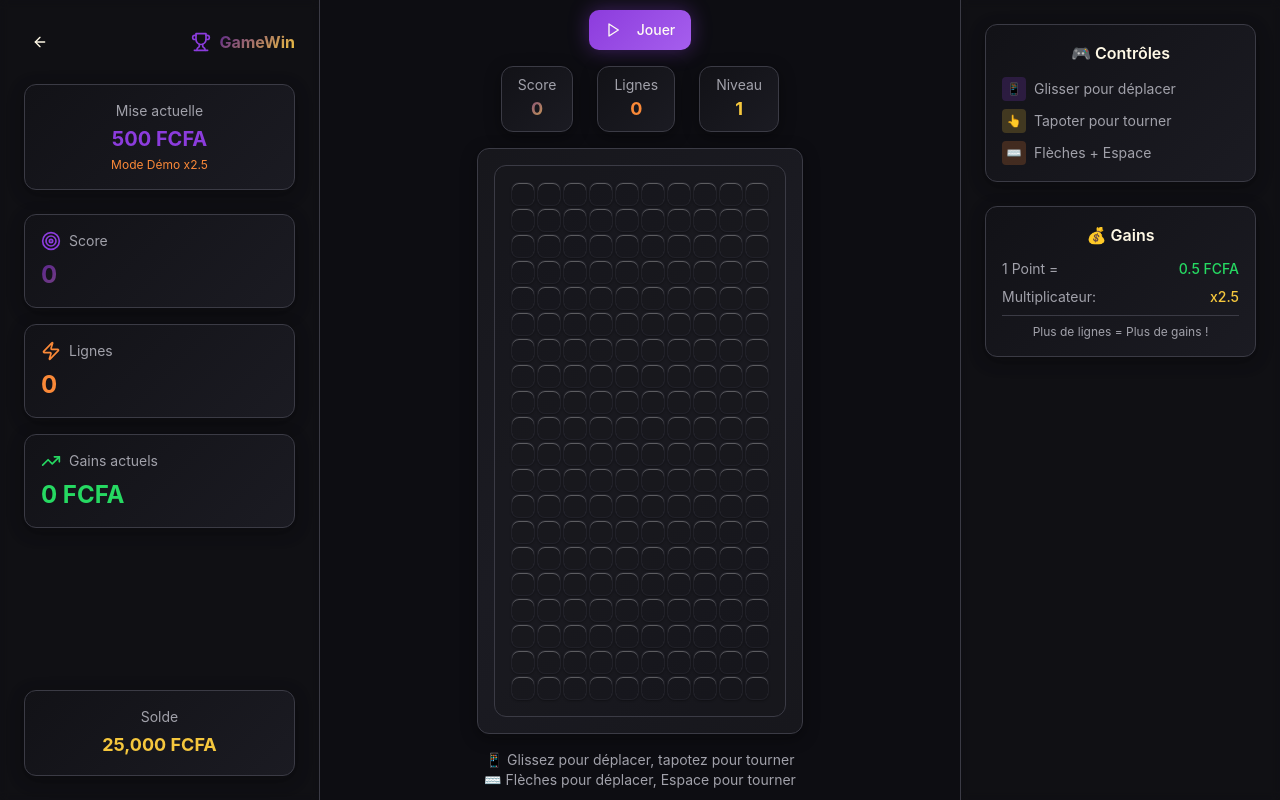
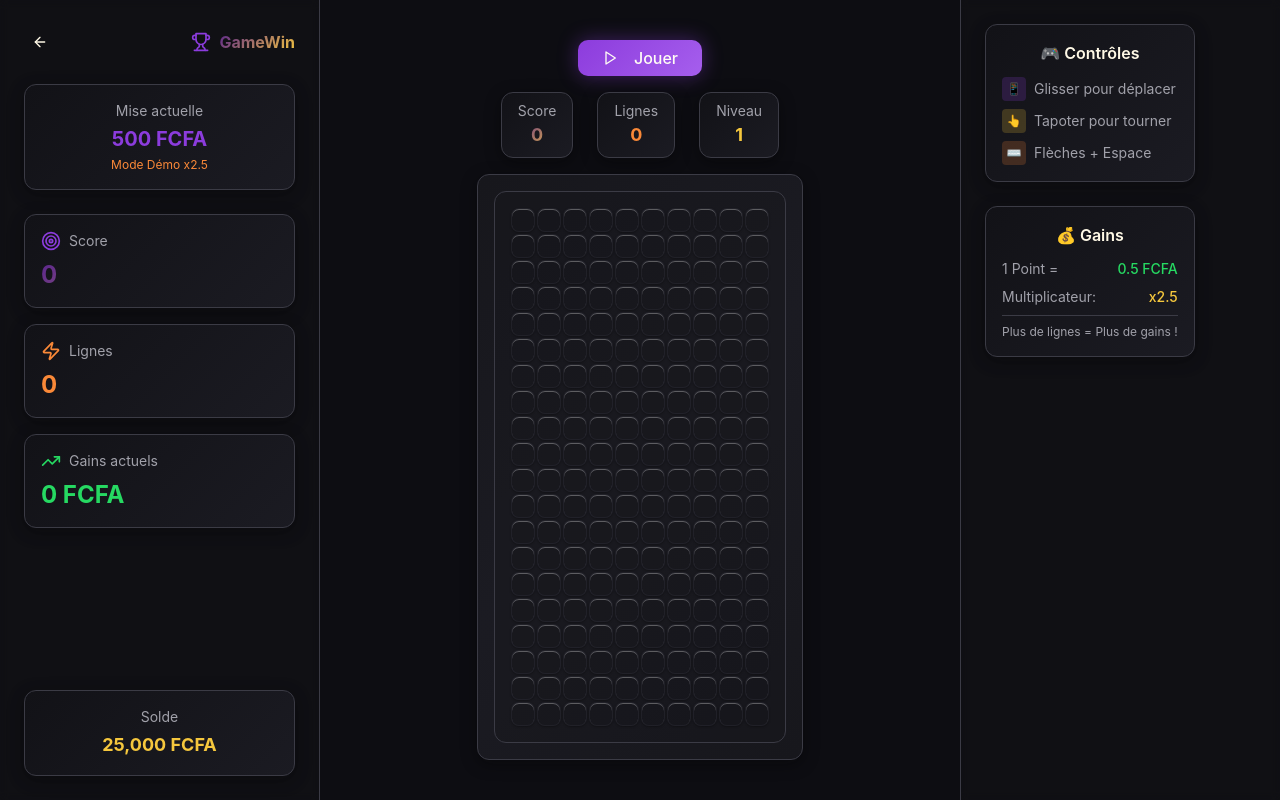
Before and after one commit to I-GLOBAL71/inception-igniter, a React (Vite) app: page / in a window 1280 px wide. Both pictures are taken after a click on the button "Commencer la partie". Built offline with nearby package versions, Linux system fonts and the light colour scheme.

Commit message:
Refactor game interface layout

```diff
--- a/src/components/tetris/TetrisBoard.tsx
+++ b/src/components/tetris/TetrisBoard.tsx
@@ -306,26 +306,27 @@ export default function TetrisBoard({ onScoreChange, onLinesChange }: TetrisBoar
   };
 
   return (
-    <div className="flex flex-col items-center space-y-4 p-4">
+    <div className="flex flex-col items-center space-y-2 lg:space-y-4">
       {/* Game Controls */}
-      <div className="flex items-center gap-4">
+      <div className="flex items-center gap-2">
         <Button
           onClick={toggleGame}
           variant="default"
-          className="gaming-button-primary"
+          className="gaming-button-primary text-sm lg:text-base px-4 lg:px-6"
+          size="sm"
         >
           {gameOver ? (
-            <><RotateCcw className="w-4 h-4 mr-2" /> Rejouer</>
+            <><RotateCcw className="w-3 h-3 lg:w-4 lg:h-4 mr-1 lg:mr-2" /> Rejouer</>
           ) : isPlaying ? (
-            <><Pause className="w-4 h-4 mr-2" /> Pause</>
+            <><Pause className="w-3 h-3 lg:w-4 lg:h-4 mr-1 lg:mr-2" /> Pause</>
           ) : (
-            <><Play className="w-4 h-4 mr-2" /> Jouer</>
+            <><Play className="w-3 h-3 lg:w-4 lg:h-4 mr-1 lg:mr-2" /> Jouer</>
           )}
         </Button>
       </div>
 
-      {/* Game Status */}
-      <div className="flex gap-6 text-center">
+      {/* Desktop Game Status */}
+      <div className="hidden lg:flex gap-6 text-center">
         <div className="gaming-card px-4 py-2">
           <div className="text-sm text-muted-foreground">Score</div>
           <div className="text-lg font-bold gaming-text-gradient">{score.toLocaleString()}</div>
@@ -348,7 +349,7 @@ export default function TetrisBoard({ onScoreChange, onLinesChange }: TetrisBoar
         onClick={handleTap}
       >
         <div
-          className="grid gap-0.5 p-4 bg-surface/40 rounded-lg border border-border"
+          className="grid gap-0.5 p-2 lg:p-4 bg-surface/40 rounded-lg border border-border"
           style={{
             gridTemplateColumns: `repeat(${BOARD_WIDTH}, 1fr)`,
             gridTemplateRows: `repeat(${BOARD_HEIGHT}, 1fr)`
@@ -359,11 +360,11 @@ export default function TetrisBoard({ onScoreChange, onLinesChange }: TetrisBoar
 
         {gameOver && (
           <div className="absolute inset-0 flex items-center justify-center bg-background/80 backdrop-blur-sm rounded-lg">
-            <div className="text-center p-6">
-              <h2 className="text-2xl font-bold gaming-text-gradient mb-2">Game Over!</h2>
-              <p className="text-muted-foreground mb-4">Score final: {score.toLocaleString()}</p>
-              <Button onClick={toggleGame} className="gaming-button-secondary">
-                <RotateCcw className="w-4 h-4 mr-2" />
+            <div className="text-center p-4 lg:p-6">
+              <h2 className="text-xl lg:text-2xl font-bold gaming-text-gradient mb-2">Game Over!</h2>
+              <p className="text-muted-foreground mb-4 text-sm lg:text-base">Score final: {score.toLocaleString()}</p>
+              <Button onClick={toggleGame} className="gaming-button-secondary" size="sm">
+                <RotateCcw className="w-3 h-3 lg:w-4 lg:h-4 mr-1 lg:mr-2" />
                 Nouvelle partie
               </Button>
             </div>
@@ -372,9 +373,8 @@ export default function TetrisBoard({ onScoreChange, onLinesChange }: TetrisBoar
       </div>
 
       {/* Mobile Instructions */}
-      <div className="text-center text-sm text-muted-foreground max-w-xs">
-        <p>📱 Glissez pour déplacer, tapotez pour tourner</p>
-        <p>⌨️ Flèches pour déplacer, Espace pour tourner</p>
+      <div className="lg:hidden text-center text-xs text-muted-foreground max-w-xs px-2">
+        <p>📱 Glissez pour déplacer • 👆 Tapotez pour tourner</p>
       </div>
     </div>
   );
--- a/src/pages/Index.tsx
+++ b/src/pages/Index.tsx
@@ -42,9 +42,54 @@ const Index = () => {
   }
 
   return (
-    <div className="h-screen bg-background overflow-hidden flex">
-      {/* Left Sidebar - Stats */}
-      <div className="w-80 bg-surface/30 backdrop-blur-sm border-r border-border p-6 flex flex-col">
+    <div className="h-screen bg-background overflow-hidden">
+      {/* Mobile Header */}
+      <div className="lg:hidden flex items-center justify-between p-4 bg-surface/30 backdrop-blur-sm border-b border-border">
+        <Button
+          onClick={handleBackToBetting}
+          variant="ghost"
+          size="sm"
+          className="p-2"
+        >
+          <ArrowLeft className="w-4 h-4" />
+        </Button>
+        <div className="flex items-center space-x-2">
+          <Trophy className="w-5 h-5 text-primary" />
+          <span className="font-bold gaming-text-gradient">GameWin</span>
+        </div>
+        <div className="text-right">
+          <div className="text-sm font-bold text-primary">
+            {currentBet.toLocaleString()} FCFA
+          </div>
+          {demoMode && (
+            <div className="text-xs text-accent">x{multiplier}</div>
+          )}
+        </div>
+      </div>
+
+      {/* Mobile Stats Bar */}
+      <div className="lg:hidden flex justify-between p-2 bg-surface/20 border-b border-border text-center">
+        <div className="flex-1">
+          <div className="text-xs text-muted-foreground">Score</div>
+          <div className="text-sm font-bold text-primary">{score.toLocaleString()}</div>
+        </div>
+        <div className="flex-1">
+          <div className="text-xs text-muted-foreground">Lignes</div>
+          <div className="text-sm font-bold text-accent">{lines}</div>
+        </div>
+        <div className="flex-1">
+          <div className="text-xs text-muted-foreground">Gains</div>
+          <div className="text-sm font-bold text-success">{earnings.toLocaleString()}</div>
+        </div>
+        <div className="flex-1">
+          <div className="text-xs text-muted-foreground">Solde</div>
+          <div className="text-sm font-bold text-secondary">{balance.toLocaleString()}</div>
+        </div>
+      </div>
+
+      <div className="flex h-full lg:h-screen">
+        {/* Desktop Left Sidebar - Stats */}
+        <div className="hidden lg:flex w-80 bg-surface/30 backdrop-blur-sm border-r border-border p-6 flex-col">
           {/* Header */}
           <div className="flex items-center justify-between mb-6">
             <Button
@@ -119,15 +164,17 @@ const Index = () => {
         </div>
 
         {/* Main Game Area */}
-      <div className="flex-1 flex items-center justify-center">
+        <div className="flex-1 flex items-center justify-center p-2 lg:p-4">
+          <div className="w-full max-w-sm">
             <TetrisBoard
               onScoreChange={setScore}
               onLinesChange={setLines}
             />
           </div>
+        </div>
 
-      {/* Right Panel - Next Piece & Instructions */}
-      <div className="w-80 bg-surface/30 backdrop-blur-sm border-l border-border p-6">
+        {/* Desktop Right Panel */}
+        <div className="hidden lg:flex w-80 bg-surface/30 backdrop-blur-sm border-l border-border p-6">
           <div className="space-y-6">
             {/* Instructions */}
             <div className="gaming-card p-4">
@@ -172,6 +219,7 @@ const Index = () => {
           </div>
         </div>
       </div>
+    </div>
   );
 };
 
```
Lines whose indentation alone changed are shown as unchanged.
